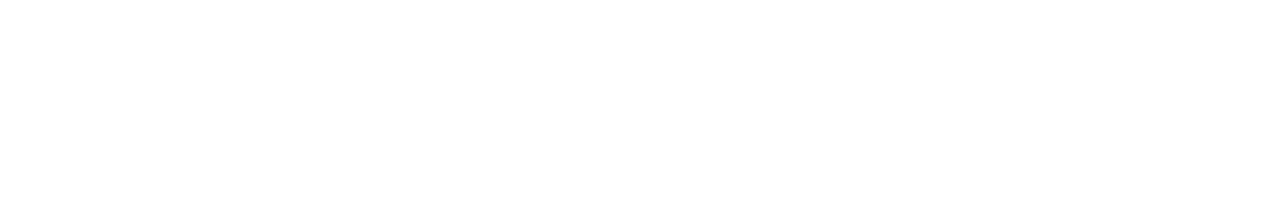
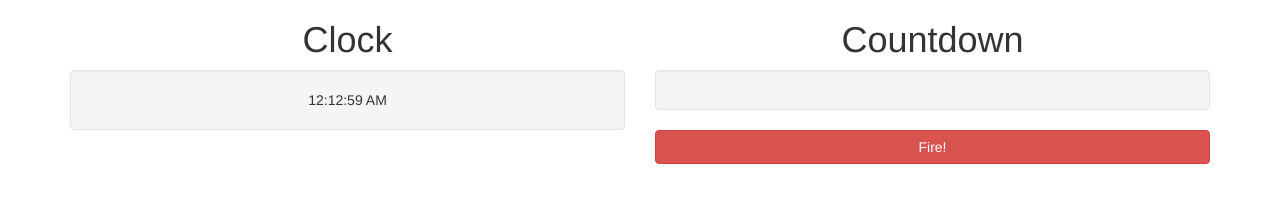
Before and after one commit to alexfaber2011/theHubJavascriptExample, a website: page index.html in a window 1280 px wide. Drawn offline with nearby package versions, Linux system fonts and the light colour scheme.

Commit message:
Initial commit

```diff
--- /dev/null
+++ b/action.js
@@ -0,0 +1,33 @@
+/**
+ * Created by alexfaber on 2/10/15.
+ */
+document.addEventListener("DOMContentLoaded", function(event) {
+    //Run the clock
+    setInterval(function () {
+        var clockElement = document.getElementById('clock');
+        clockElement.innerHTML = new Date().toLocaleTimeString();
+    }, 1000);
+
+    //Grab DOM elements
+    var button = document.getElementById('fire');
+    var countdownElement = document.getElementById('countdown');
+
+    //Handle the onclick event
+    button.onclick = function(){
+        var count = 10;
+        //countdownElement is declared in the parent of this function's
+        //    scope, so it's accessible here
+        countdownElement.innerHTML = count;
+
+        //Start another interval
+        //    setInterval takes two arguments: a function, and a number of milliseconds to separate executions by
+        var interval = setInterval(function(){
+            count--;
+            countdownElement.innerHTML = count;
+            if(count == 0){
+                alert('BOOM!');
+                clearInterval(interval);
+            }
+        }, 1000);
+    };
+});
--- a/index.html
+++ b/index.html
@@ -2,9 +2,25 @@
 <html>
 <head lang="en">
     <meta charset="UTF-8">
-    <title></title>
+    <title>Alex Faber's Javascript Example - The Hub</title>
+    <link rel="stylesheet" type="text/css" href="bower_components/bootstrap/dist/css/bootstrap.min.css">
 </head>
 <body>
+<div class="container">
+    <div class="row">
+        <div class="col-lg-6">
+            <h1 class="text-center">Clock</h1>
 
+            <div id="clock" class="well text-center"></div>
+        </div>
+        <div class="col-lg-6">
+            <h1 class="text-center">Countdown</h1>
+
+            <div id="countdown" class="well text-center"></div>
+            <button id="fire" class="btn btn-danger" style="width: 100%">Fire!</button>
+        </div>
+    </div>
+</div>
+<script src="action.js"></script>
 </body>
 </html>
```
